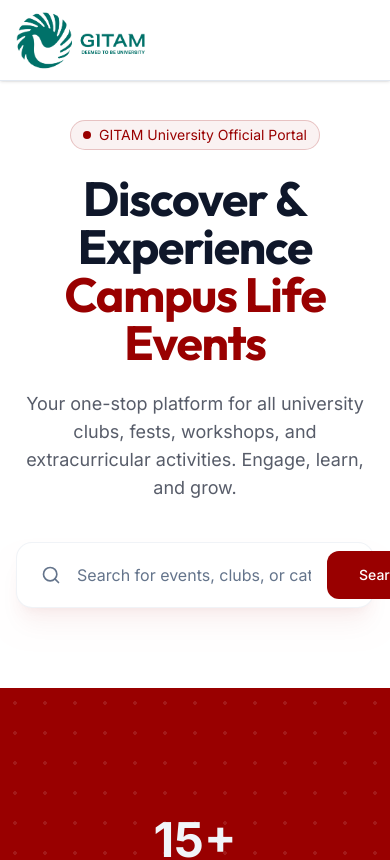
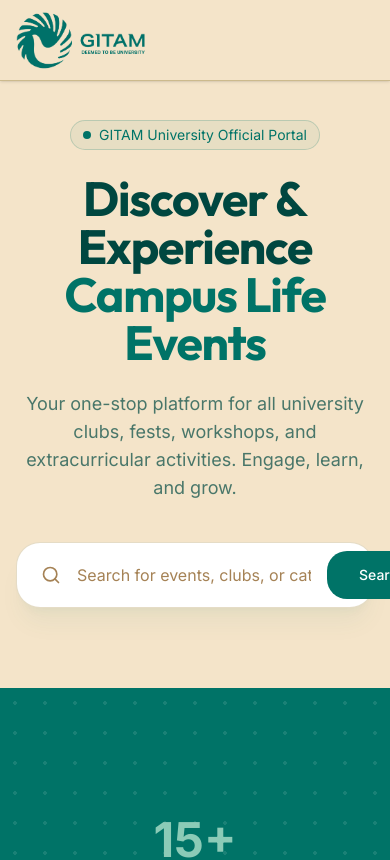
Before and after one commit to JRiteeshReddy/CampusLifeEvents, a Next.js app: page / in a window 390 px wide. Shown: the top 860 px of the page. Built offline with nearby package versions, Linux system fonts and the light colour scheme.

Commit message:
feat: apply premium modern design style with new color palette and glassmorphism

```diff
--- a/src/app/globals.css
+++ b/src/app/globals.css
@@ -7,101 +7,101 @@
 @custom-variant dark (&:is(.dark *));
 
 :root {
-  --background: #ffffff;
-  --foreground: #0f172a;
+  --background: #f4e4c9;
+  --foreground: #004740;
 
-  --primary: #990000;
+  --primary: #007367;
   --primary-foreground: #ffffff;
-  --dark-primary: #7a0000;
+  --dark-primary: #004740;
 
-  --secondary: #f1f5f9;
-  --secondary-foreground: #0f172a;
+  --secondary: #8bcbb7;
+  --secondary-foreground: #004740;
 
-  --neutral: #e2e8f0;
+  --neutral: #ccba8d;
 
-  --accent: #f8fafc;
-  --accent-foreground: #0f172a;
+  --accent: #a58255;
+  --accent-foreground: #ffffff;
 
   --card: #ffffff;
-  --card-foreground: #0f172a;
+  --card-foreground: #004740;
 
-  --border: #e2e8f0;
+  --border: #ccba8d;
 
-  --radius: 0.5rem;
+  --radius: 1rem;
 
   --popover: #ffffff;
-  --popover-foreground: #0f172a;
+  --popover-foreground: #004740;
 
-  --muted: #f8fafc;
-  --muted-foreground: #64748b;
+  --muted: #e6cdac;
+  --muted-foreground: #a58255;
 
   --destructive: #ef4444;
 
-  --input: #e2e8f0;
-  --ring: #990000;
+  --input: #ccba8d;
+  --ring: #007367;
 
-  --chart-1: #990000;
-  --chart-2: #334155;
-  --chart-3: #64748b;
-  --chart-4: #94a3b8;
-  --chart-5: #cbd5e1;
+  --chart-1: #007367;
+  --chart-2: #8bcbb7;
+  --chart-3: #a58255;
+  --chart-4: #ccba8d;
+  --chart-5: #004740;
 
   --sidebar: #ffffff;
-  --sidebar-foreground: #0f172a;
-  --sidebar-primary: #990000;
+  --sidebar-foreground: #004740;
+  --sidebar-primary: #007367;
   --sidebar-primary-foreground: #ffffff;
-  --sidebar-accent: #f1f5f9;
-  --sidebar-accent-foreground: #0f172a;
-  --sidebar-border: #e2e8f0;
-  --sidebar-ring: #990000;
+  --sidebar-accent: #f4e4c9;
+  --sidebar-accent-foreground: #004740;
+  --sidebar-border: #ccba8d;
+  --sidebar-ring: #007367;
 }
 
 .dark {
-  --background: #020817;
-  --foreground: #f8fafc;
+  --background: #001f1a;
+  --foreground: #f4e4c9;
 
-  --primary: #ef4444;
-  --primary-foreground: #ffffff;
-  --dark-primary: #b91c1c;
+  --primary: #8bcbb7;
+  --primary-foreground: #001f1a;
+  --dark-primary: #007367;
 
-  --secondary: #1e293b;
-  --secondary-foreground: #f8fafc;
+  --secondary: #007367;
+  --secondary-foreground: #ffffff;
 
-  --neutral: #334155;
+  --neutral: #a58255;
 
-  --accent: #1e293b;
-  --accent-foreground: #f8fafc;
+  --accent: #a58255;
+  --accent-foreground: #f4e4c9;
 
-  --card: #0f172a;
-  --card-foreground: #f8fafc;
+  --card: #002b24;
+  --card-foreground: #f4e4c9;
 
-  --border: #1e293b;
+  --border: #004740;
 
-  --popover: #0f172a;
-  --popover-foreground: #f8fafc;
+  --popover: #002b24;
+  --popover-foreground: #f4e4c9;
 
-  --muted: #1e293b;
-  --muted-foreground: #94a3b8;
+  --muted: #004740;
+  --muted-foreground: #8bcbb7;
 
   --destructive: #7f1d1d;
 
-  --input: #1e293b;
-  --ring: #ef4444;
+  --input: #004740;
+  --ring: #8bcbb7;
 
-  --chart-1: #ef4444;
-  --chart-2: #cbd5e1;
-  --chart-3: #94a3b8;
-  --chart-4: #64748b;
-  --chart-5: #334155;
+  --chart-1: #8bcbb7;
+  --chart-2: #007367;
+  --chart-3: #ccba8d;
+  --chart-4: #a58255;
+  --chart-5: #004740;
 
-  --sidebar: #0f172a;
-  --sidebar-foreground: #f8fafc;
-  --sidebar-primary: #ef4444;
-  --sidebar-primary-foreground: #ffffff;
-  --sidebar-accent: #1e293b;
-  --sidebar-accent-foreground: #f8fafc;
-  --sidebar-border: #1e293b;
-  --sidebar-ring: #ef4444;
+  --sidebar: #001f1a;
+  --sidebar-foreground: #f4e4c9;
+  --sidebar-primary: #8bcbb7;
+  --sidebar-primary-foreground: #001f1a;
+  --sidebar-accent: #002b24;
+  --sidebar-accent-foreground: #f4e4c9;
+  --sidebar-border: #004740;
+  --sidebar-ring: #8bcbb7;
 }
 
 @theme inline {
--- a/src/app/page.tsx
+++ b/src/app/page.tsx
@@ -15,9 +15,9 @@
       </div>
 
       {/* Simple Footer */}
-      <footer className="bg-dark-primary py-12 text-center text-primary-foreground/70">
+      <footer className="bg-dark-primary py-12 text-center text-white/80">
         <div className="container mx-auto px-4">
-          <h3 className="text-2xl font-bold text-primary-foreground mb-4">Campus Life Events</h3>
+          <h3 className="text-2xl font-bold text-white mb-4">Campus Life Events</h3>
           <p className="mb-8">GITAM (Deemed to be University)</p>
           <div className="flex justify-center space-x-6 text-sm">
             <Link href="/login" className="hover:text-secondary transition-colors">Admin Login</Link>
--- a/src/components/home/EventGrid.tsx
+++ b/src/components/home/EventGrid.tsx
@@ -6,7 +6,9 @@
 import { Badge } from "@/components/ui/badge";
 import { Button } from "@/components/ui/button";
 import { Card, CardContent, CardFooter } from "@/components/ui/card";
+import { Skeleton } from "@/components/ui/skeleton";
 import Link from "next/link";
+import { useState, useEffect } from "react";
 
 const container = {
   hidden: { opacity: 0 },
@@ -24,6 +26,16 @@
 };
 
 export function EventGrid({ title = "Upcoming Events" }: { title?: string }) {
+  const [isLoading, setIsLoading] = useState(true);
+
+  useEffect(() => {
+    // Simulate API fetch delay for premium skeleton loading feel
+    const timer = setTimeout(() => {
+      setIsLoading(false);
+    }, 1200);
+    return () => clearTimeout(timer);
+  }, []);
+
   return (
     <section className="py-20 bg-background/50">
       <div className="container mx-auto px-4">
@@ -39,6 +51,27 @@
           </Button>
         </div>
 
+        {isLoading ? (
+          <div className="grid grid-cols-1 md:grid-cols-2 lg:grid-cols-3 gap-8">
+            {[1, 2, 3].map((i) => (
+              <Card key={i} className="overflow-hidden h-full flex flex-col border-border/50 shadow-md">
+                <Skeleton className="h-48 w-full rounded-none" />
+                <CardContent className="flex-1 p-6 space-y-4">
+                  <Skeleton className="h-4 w-1/3" />
+                  <Skeleton className="h-6 w-3/4" />
+                  <div className="space-y-3 pt-4">
+                    <Skeleton className="h-4 w-2/3" />
+                    <Skeleton className="h-4 w-1/2" />
+                    <Skeleton className="h-4 w-3/4" />
+                  </div>
+                </CardContent>
+                <CardFooter className="p-6 pt-0 mt-auto">
+                  <Skeleton className="h-10 w-full rounded-xl" />
+                </CardFooter>
+              </Card>
+            ))}
+          </div>
+        ) : (
           <motion.div
             variants={container}
             initial="hidden"
@@ -48,7 +81,7 @@
           >
             {MOCK_EVENTS.map((event) => (
               <motion.div key={event.id} variants={item}>
-              <Card className="overflow-hidden h-full flex flex-col border-border/50 hover:shadow-xl hover:shadow-primary/5 transition-all duration-300 group bg-card">
+                <Card className="overflow-hidden h-full flex flex-col border border-border/30 shadow-sm hover:shadow-xl hover:shadow-primary/10 transition-all duration-300 group bg-card backdrop-blur-sm">
                   <div className="relative h-48 overflow-hidden">
                     {/* eslint-disable-next-line @next/next/no-img-element */}
                     <img
@@ -57,7 +90,7 @@
                       className="w-full h-full object-cover transition-transform duration-500 group-hover:scale-105"
                     />
                     <div className="absolute top-4 left-4">
-                    <Badge className="bg-primary/90 text-primary-foreground hover:bg-primary">
+                      <Badge className="bg-primary/90 text-primary-foreground hover:bg-primary shadow-sm backdrop-blur-md">
                         {event.category}
                       </Badge>
                     </div>
@@ -92,7 +125,7 @@
                   </CardContent>
 
                   <CardFooter className="p-6 pt-0 mt-auto">
-                  <Button render={<Link href={`/events/${event.id}`} />} nativeButton={false} className="w-full bg-secondary text-secondary-foreground hover:bg-primary hover:text-primary-foreground">
+                    <Button render={<Link href={`/events/${event.id}`} />} nativeButton={false} className="w-full bg-secondary text-secondary-foreground hover:bg-primary hover:text-primary-foreground shadow-sm transition-all duration-300">
                       View Details
                     </Button>
                   </CardFooter>
@@ -100,6 +133,7 @@
               </motion.div>
             ))}
           </motion.div>
+        )}
 
         <div className="mt-8 text-center md:hidden">
           <Button variant="outline" className="w-full border-primary text-primary hover:bg-primary hover:text-primary-foreground">
--- a/src/components/layout/Navbar.tsx
+++ b/src/components/layout/Navbar.tsx
@@ -3,7 +3,7 @@
 
 export function Navbar() {
   return (
-    <header className="fixed top-0 w-full z-50 bg-background border-b border-border shadow-sm">
+    <header className="fixed top-0 w-full z-50 bg-background/70 backdrop-blur-md border-b border-border shadow-sm">
       <div className="container mx-auto px-4 h-20 flex items-center justify-between">
         <Link href="/" className="flex items-center">
           <Image
```
Lines whose indentation alone changed are shown as unchanged.
